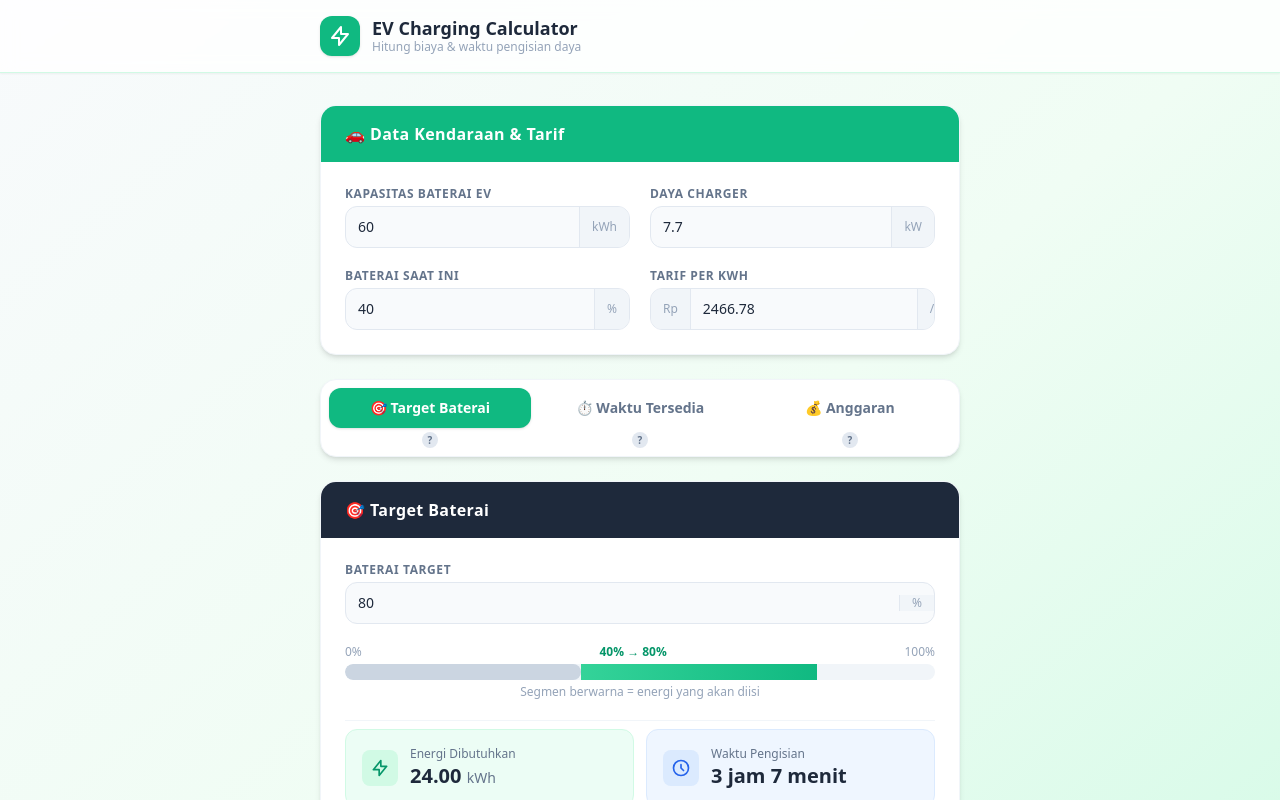
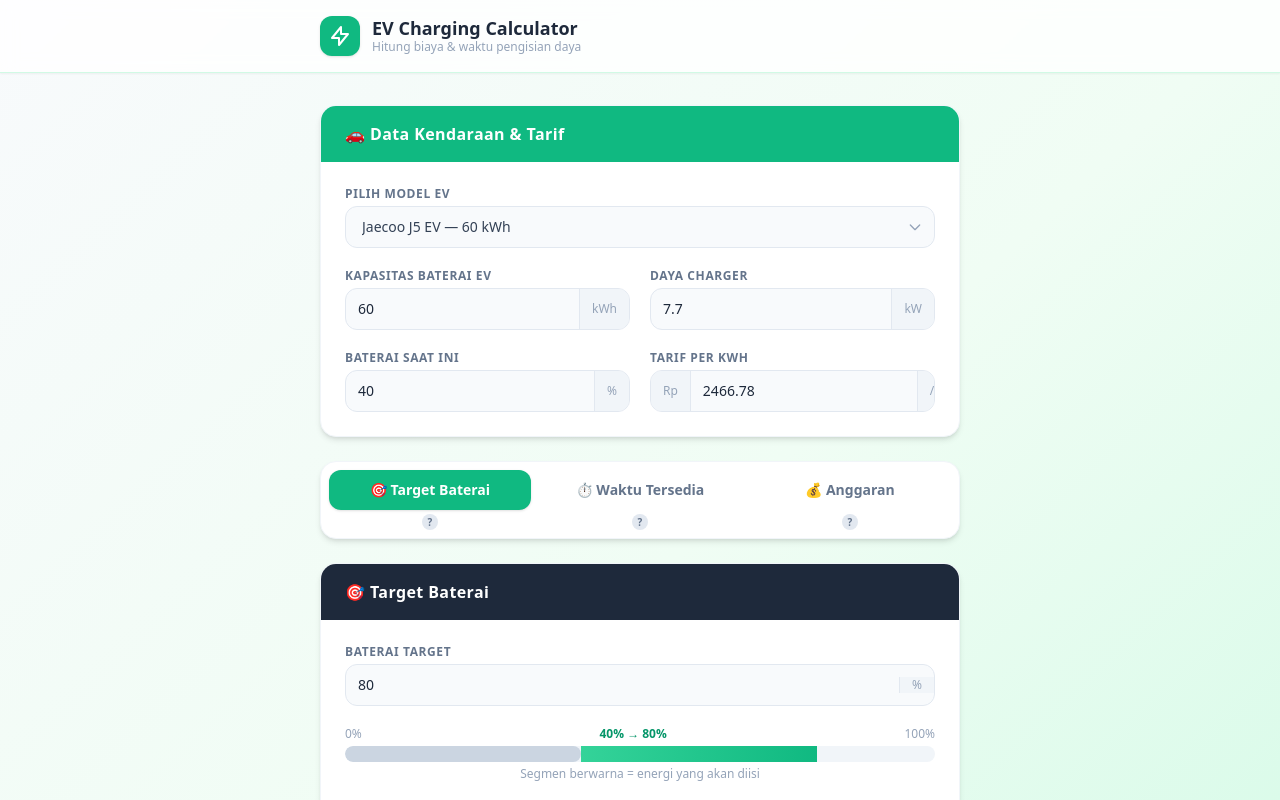
Before and after one commit to rendicahya/kwh-ev, a Svelte app: page / in a window 1280 px wide. Shown: the top 800 px of the page. Built offline with nearby package versions, Linux system fonts and the light colour scheme.

Commit message:
Added EV presets

```diff
--- a/src/components/SharedInputs.svelte
+++ b/src/components/SharedInputs.svelte
@@ -1,7 +1,19 @@
 <script>
   import { clamp } from '../lib/validation.js';
+  import { EV_PRESETS } from '../lib/constants.js';
+
   export let batteryCapacity, currentBattery, tariffPerKwh, chargerPower;
   export let batteryCapacityError, chargerPowerError, currentBatteryError, tariffError;
+
+  // Cari preset yang cocok, atau 'custom'
+  $: selectedPreset = EV_PRESETS.find(p => p.capacity === batteryCapacity)?.label ?? 'custom';
+
+  function onPresetChange(e) {
+    const val = e.target.value;
+    if (val === 'custom') return;
+    const preset = EV_PRESETS.find(p => p.label === val);
+    if (preset) batteryCapacity = preset.capacity;
+  }
 
   function onBlur(field, min, max) {
     if (field === 'batteryCapacity')  batteryCapacity  = clamp(batteryCapacity, min, max);
@@ -15,7 +27,37 @@
   <div class="bg-emerald-500 px-6 py-4">
     <h2 class="text-white font-semibold text-base tracking-wide">🚗 Data Kendaraan & Tarif</h2>
   </div>
-  <div class="p-6 grid grid-cols-1 sm:grid-cols-2 gap-5">
+  <div class="p-6 space-y-5">
+
+    <!-- Preset Dropdown -->
+    <div class="flex flex-col gap-1">
+      <label for="evPreset" class="text-xs font-semibold text-slate-500 uppercase tracking-wider">Pilih Model EV</label>
+      <div class="relative">
+        <select
+          id="evPreset"
+          value={selectedPreset}
+          on:change={onPresetChange}
+          class="w-full appearance-none px-4 py-2.5 pr-10 text-sm text-slate-700 bg-slate-50
+                 border border-slate-200 rounded-xl outline-none
+                 focus:ring-2 focus:ring-emerald-400 cursor-pointer transition-colors">
+          <option value="custom" disabled={selectedPreset !== 'custom'}>
+            ✏️ Custom
+          </option>
+          {#each EV_PRESETS as preset}
+            <option value={preset.label}>{preset.label} — {preset.capacity} kWh</option>
+          {/each}
+        </select>
+        <!-- Chevron icon -->
+        <div class="pointer-events-none absolute right-3 top-1/2 -translate-y-1/2 text-slate-400">
+          <svg xmlns="http://www.w3.org/2000/svg" class="w-4 h-4" fill="none" viewBox="0 0 24 24" stroke="currentColor">
+            <path stroke-linecap="round" stroke-linejoin="round" stroke-width="2" d="M19 9l-7 7-7-7"/>
+          </svg>
+        </div>
+      </div>
+    </div>
+
+    <!-- Input Grid -->
+    <div class="grid grid-cols-1 sm:grid-cols-2 gap-5">
 
       <div class="flex flex-col gap-1">
         <label for="batteryCapacity" class="text-xs font-semibold text-slate-500 uppercase tracking-wider">Kapasitas Baterai EV</label>
@@ -64,3 +106,4 @@
 
     </div>
   </div>
+</div>
--- a/src/lib/constants.js
+++ b/src/lib/constants.js
@@ -10,3 +10,22 @@ export const DEFAULTS = {
   availableMinutes: 0,
   budget: 50000,
 };
+
+export const EV_PRESETS = [
+  { label: 'Wuling Air EV (Lite/Standard)', capacity: 17.3 },
+  { label: 'Wuling Air EV (Long Range)', capacity: 26.7 },
+  { label: 'Wuling BinguoEV', capacity: 31.9 },
+  { label: 'Wuling Cloud EV', capacity: 50.6 },
+  { label: 'Hyundai Ioniq 5 (Standard Range)', capacity: 58 },
+  { label: 'Hyundai Ioniq 5 (Long Range)', capacity: 72.6 },
+  { label: 'Tesla Model 3', capacity: 50 },
+  { label: 'MG 4 EV', capacity: 51 },
+  { label: 'Chery Omoda E5', capacity: 61 },
+  { label: 'Neta V-II', capacity: 36.1 },
+  { label: 'BYD Dolphin (Standard Range)', capacity: 44.9 },
+  { label: 'BYD Dolphin (Extended Range)', capacity: 60.48 },
+  { label: 'BYD Atto 3 (Standard Range)', capacity: 49.92 },
+  { label: 'BYD Atto 3 (Extended Range)', capacity: 60.48 },
+  { label: 'BYD Seal (Premium)', capacity: 82.56 },
+  { label: 'Jaecoo J5 EV', capacity: 60 },
+];
```
Lines whose indentation alone changed are shown as unchanged.
